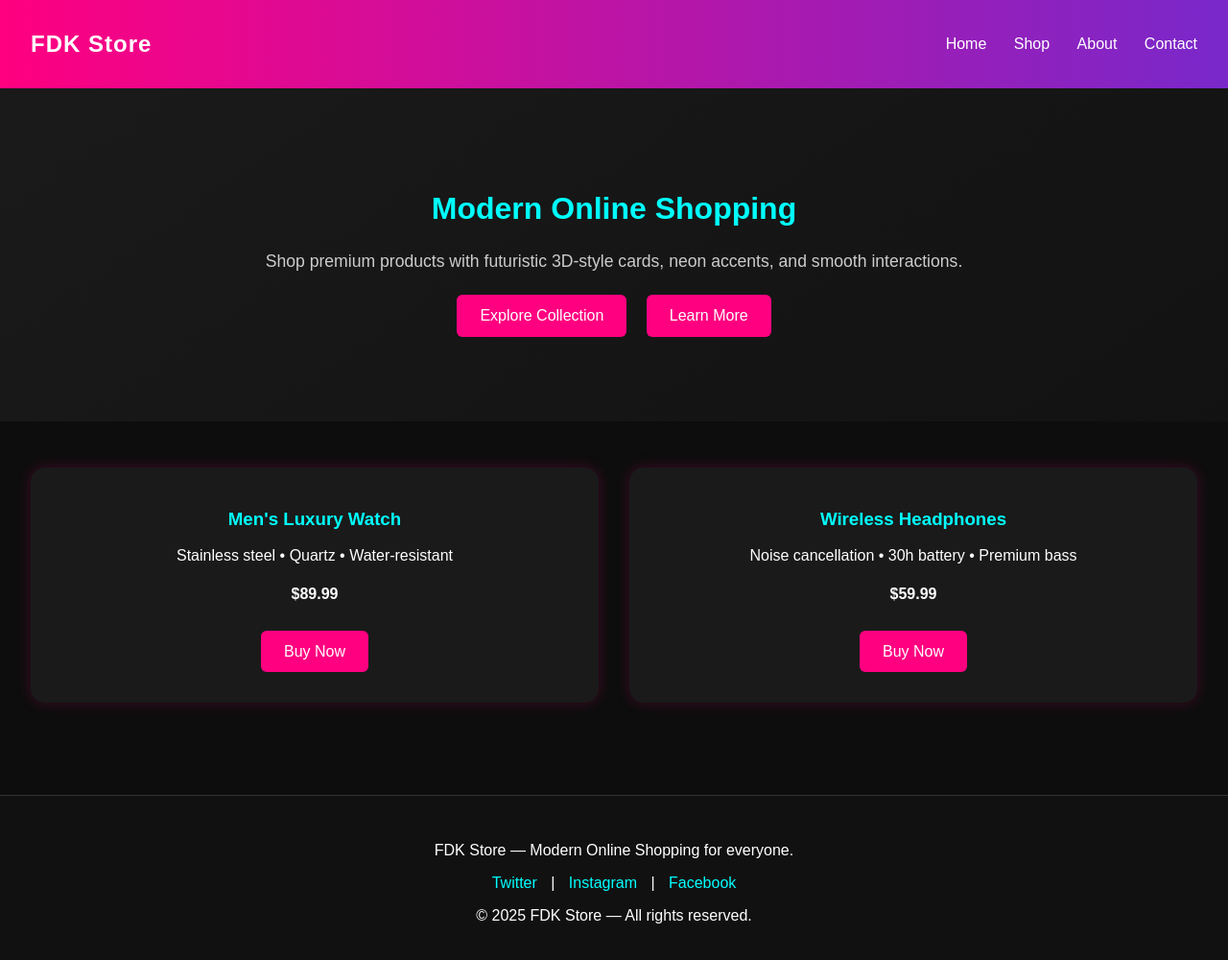
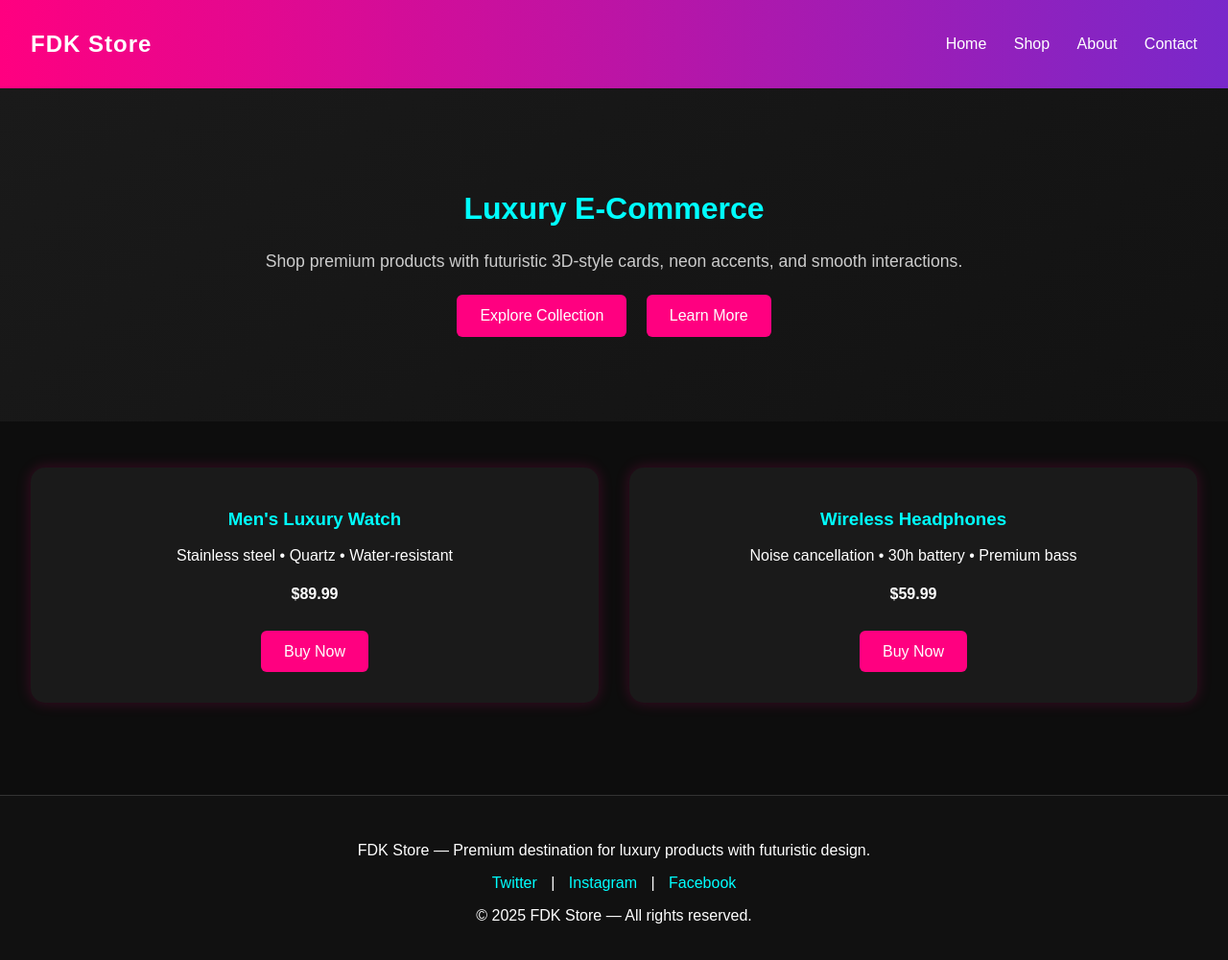
Before and after one commit to fawadkhan404/FDK-STORE-, a plain HTML site: page index.html in a window 1280 px wide. Shown: the whole page at 96% size. Drawn offline with Linux system fonts and the light colour scheme.

Commit message:
Update index.html

```diff
--- a/index.html
+++ b/index.html
@@ -1,31 +1,13 @@
 <!DOCTYPE html>
 <html lang="en">
 <head>
-  <meta charset="UTF-8">
-  <meta name="viewport" content="width=device-width, initial-scale=1.0">
-  <title>FDK Store | Modern Online Shopping</title>
-
-  <!-- 🔹 SEO -->
-  <meta name="description" content="FDK Store – Modern Online Shopping for premium and luxury products with a futuristic 3D design.">
-  <meta name="keywords" content="FDK Store, online shopping, Pakistan, e-commerce, fashion, electronics, luxury, 3D webstore">
-  <meta name="author" content="Fawad Khan">
-  <meta name="robots" content="index, follow">
-
-  <!-- 🔹 Open Graph -->
-  <meta property="og:title" content="FDK Store | Modern Online Shopping">
-  <meta property="og:description" content="Shop premium and futuristic 3D-style products only on FDK Store.">
-  <meta property="og:type" content="website">
-  <meta property="og:url" content="https://fdkstore.vercel.app">
-  <meta property="og:image" content="https://fdkstore.vercel.app/thumbnail.jpg">
-
-  <!-- 🔹 Canonical -->
-  <link rel="canonical" href="https://fdkstore.vercel.app" />
-
-  <!-- 🔹 Styles -->
+  <meta charset="UTF-8" />
+  <meta name="viewport" content="width=device-width, initial-scale=1.0" />
+  <title>FDK Store | Luxury E-Commerce</title>
   <style>
     body {
       margin: 0;
-      font-family: 'Poppins', sans-serif;
+      font-family: "Poppins", sans-serif;
       background-color: #0d0d0d;
       color: white;
     }
@@ -149,7 +131,7 @@
   </header>
 
   <section class="hero">
-    <h2>Modern Online Shopping</h2>
+    <h2>Luxury E-Commerce</h2>
     <p>Shop premium products with futuristic 3D-style cards, neon accents, and smooth interactions.</p>
     <button>Explore Collection</button>
     <button>Learn More</button>
@@ -172,7 +154,7 @@
   </section>
 
   <footer>
-    <p>FDK Store — Modern Online Shopping for everyone.</p>
+    <p>FDK Store — Premium destination for luxury products with futuristic design.</p>
     <div class="socials">
       <a href="#">Twitter</a> |
       <a href="#">Instagram</a> |
```
